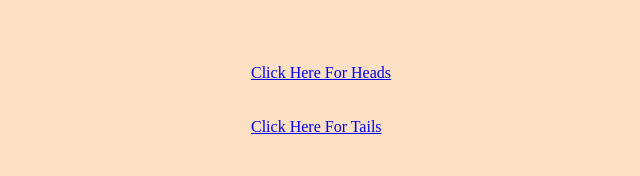
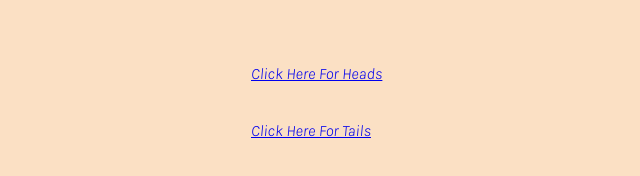
Before and after one commit to MazariJaber/DarkPatterns, a plain HTML site: page index.html in a window 1280 px wide. Shown: the whole page, without its empty margins (101-741 px from the left). Drawn offline with Linux system fonts and the light colour scheme; a web font is replaced by a local one.

Commit message:
Add files via upload

```diff
--- a/styles.css
+++ b/styles.css
@@ -1,7 +1,7 @@
 body {
     background-color: #FBE0C4;
     margin: 5%;
-
+    font-family: 'Karla', sans-serif;
    }
 
 h1 {
```
